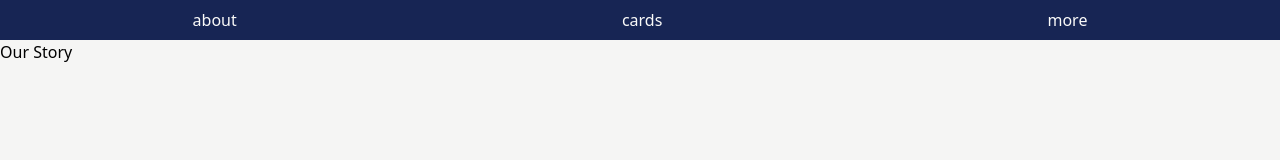
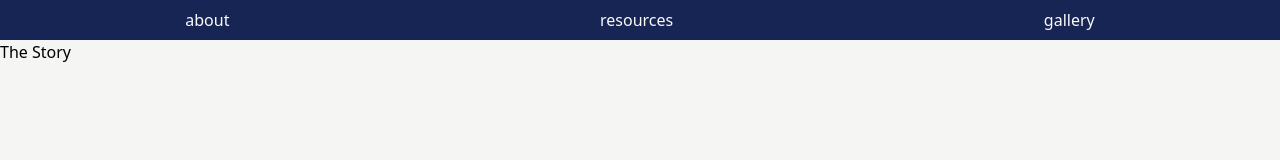
Before and after one commit to sydneyYYC/webpage-to-life, a plain HTML site: page index.html in a window 1280 px wide. Shown: the top 160 px of the page. Drawn offline with nearby package versions, Linux system fonts and the light colour scheme.

Commit message:
changed site direction to crochet resource blog

```diff
--- a/client.js
+++ b/client.js
@@ -1,5 +1,5 @@
 "use strict";
 
 //render on HTML page using JS
-const aboutHeading = "Our Story";
+const aboutHeading = "The Story";
 let aboutRender = document.querySelector("#about-heading").innerHTML = aboutHeading;
--- a/index.html
+++ b/index.html
@@ -3,7 +3,7 @@
 <head>
   <meta charset="UTF-8">
   <meta name="viewport" content="width=device-width, initial-scale=1.0">
-  <title>Webpage</title>
+  <title>Stitch to Stitch </title>
   <script src="client.js" type="module" defer></script>
   <script src="https://cdn.tailwindcss.com"></script>
 </head>
@@ -11,8 +11,8 @@
   <nav class="max-w-full bg-blue-950 justify-center">
     <ul class="flex justify-around">
       <a href="#about"><li class="text-stone-50 p-2 hover:bg-blue-500 hover:rounded-lg">about</li></a>
-      <a><li class="text-stone-50 p-2 hover:bg-blue-500 hover:rounded-lg">cards</li></a>
-      <a><li class="text-stone-50 p-2 hover:bg-blue-500 hover:rounded-lg">more</li></a>
+      <a><li class="text-stone-50 p-2 hover:bg-blue-500 hover:rounded-lg">resources</li></a>
+      <a><li class="text-stone-50 p-2 hover:bg-blue-500 hover:rounded-lg">gallery</li></a>
     </ul>
   </nav>
   <main class=" flex flex-auto flex-col">
```
